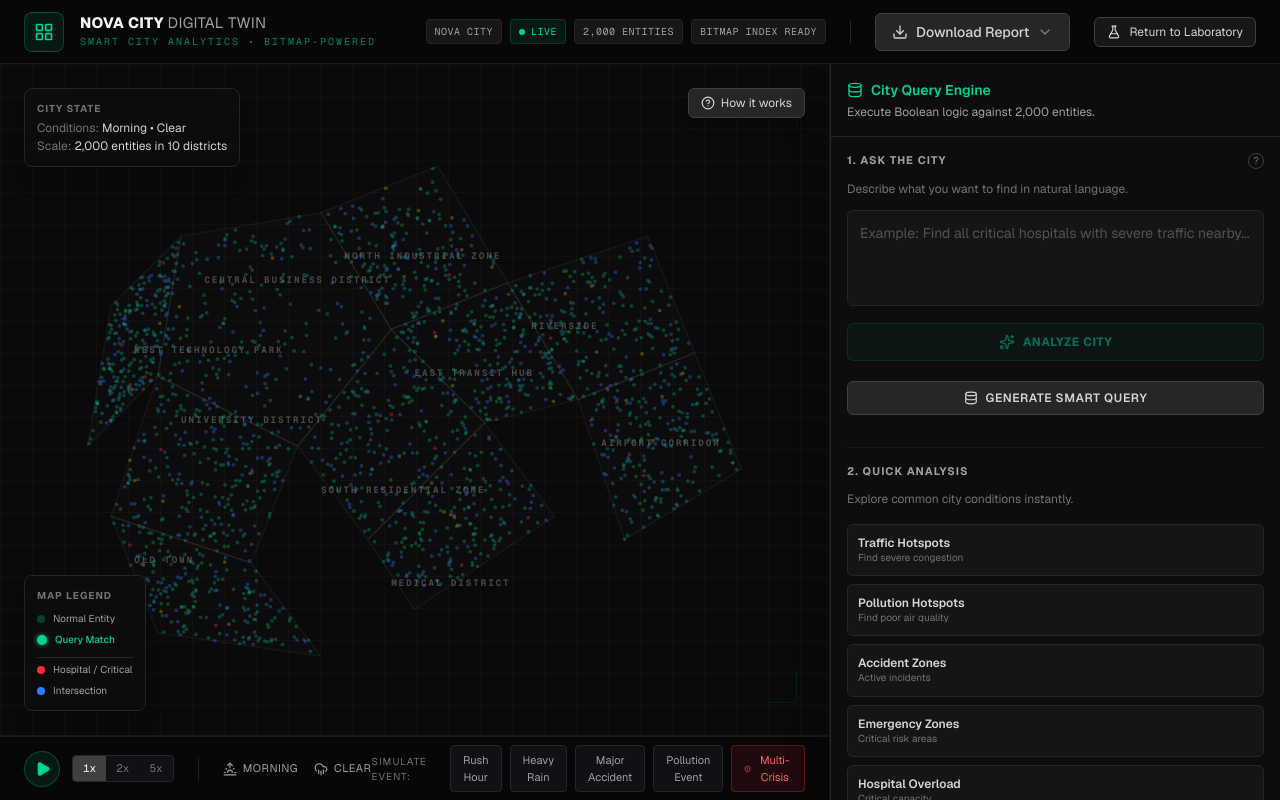
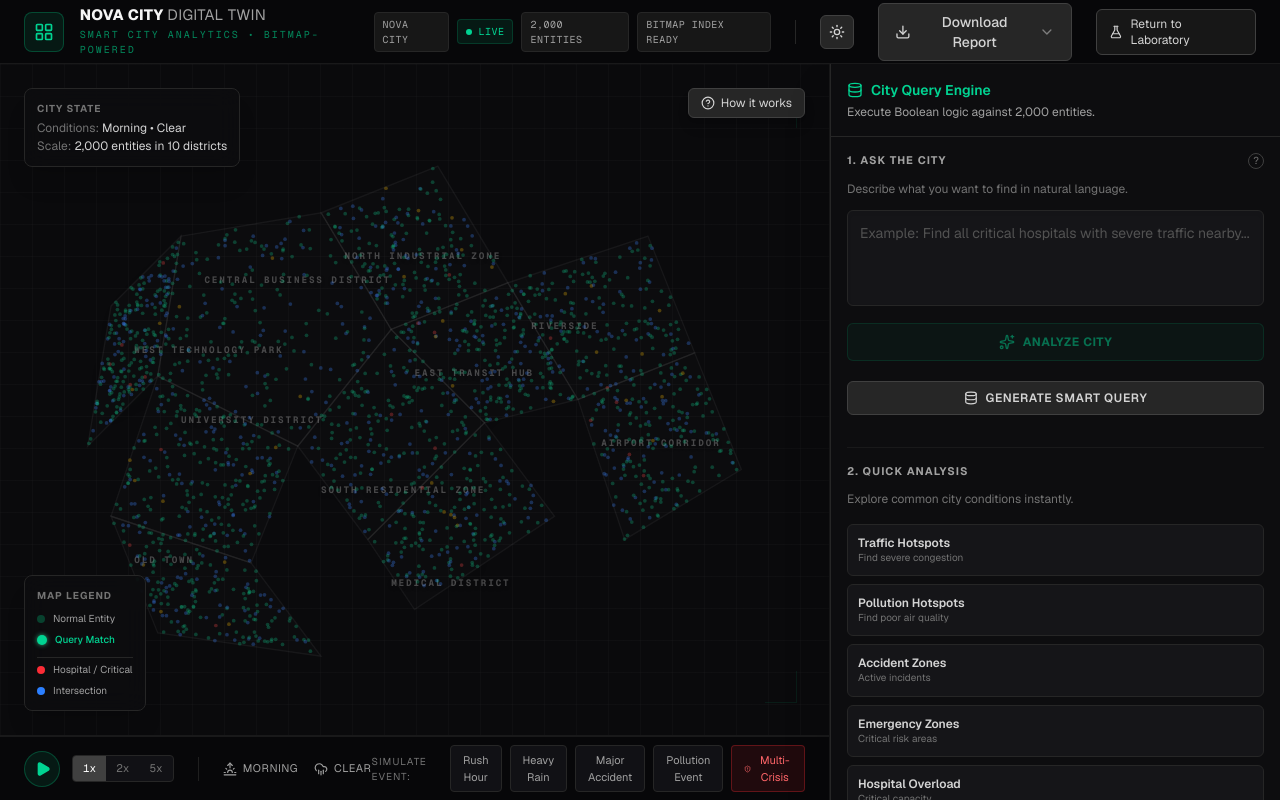
Before and after one commit to rajan-1357/bitmapindex, a Next.js app: page /city in a window 1280 px wide. Built offline with nearby package versions, Linux system fonts and the light colour scheme.

Commit message:
feat: Add Day/Night mode toggle using CSS invert approach

```diff
--- a/src/app/globals.css
+++ b/src/app/globals.css
@@ -34,3 +34,14 @@ body {
   -webkit-font-smoothing: antialiased;
   -moz-osx-font-smoothing: grayscale;
 }
+
+/* Day Mode Implementation */
+html.light-mode {
+  filter: invert(1) hue-rotate(180deg);
+  background: white;
+}
+
+html.light-mode img,
+html.light-mode video {
+  filter: invert(1) hue-rotate(180deg);
+}
--- a/src/app/page.tsx
+++ b/src/app/page.tsx
@@ -17,6 +17,7 @@ import { BookOpen, User, HelpCircle } from 'lucide-react';
 import { DeveloperInfo } from '@/components/about/DeveloperInfo';
 import { HelpManual } from '@/components/help/HelpManual';
 import { DownloadReportBtn } from '@/components/report/DownloadReportBtn';
+import { ThemeToggle } from '@/components/shared/ThemeToggle';
 type Tab = 'Intro' | 'Dataset' | 'Builder' | 'Matrix' | 'Algebra' | 'Query' | 'Compare' | 'Help' | 'Developed By';
 
 
@@ -279,6 +280,7 @@ export default function LaboratoryDashboard() {
           </h1>
         </div>
         <div className="flex gap-4 items-center">
+          <ThemeToggle />
           <DownloadReportBtn type="lab" />
           <button onClick={() => setActiveTab('Compare')} className={`flex items-center gap-2 px-3 py-1.5 rounded-md text-sm transition-colors ${activeTab === 'Compare' ? 'bg-amber-600 text-white' : 'bg-neutral-800 hover:bg-neutral-700'}`}>
             <GitCompare className="w-4 h-4" /> Compare
--- a/src/components/city/CityHeader.tsx
+++ b/src/components/city/CityHeader.tsx
@@ -3,6 +3,7 @@
 import Link from 'next/link';
 import { LayoutGrid, FlaskConical } from 'lucide-react';
 import { DownloadReportBtn } from '@/components/report/DownloadReportBtn';
+import { ThemeToggle } from '@/components/shared/ThemeToggle';
 
 export default function CityHeader() {
   return (
@@ -43,6 +44,7 @@ export default function CityHeader() {
 
         <div className="h-6 w-px bg-neutral-800"></div>
 
+        <ThemeToggle />
         <DownloadReportBtn type="city" />
 
         <Link
--- /dev/null
+++ b/src/components/shared/ThemeToggle.tsx
@@ -0,0 +1,39 @@
+"use client";
+
+import React, { useEffect, useState } from 'react';
+import { Sun, Moon } from 'lucide-react';
+
+export function ThemeToggle() {
+  const [isLightMode, setIsLightMode] = useState(false);
+
+  useEffect(() => {
+    // Check local storage or system preference on mount
+    const saved = localStorage.getItem('theme');
+    if (saved === 'light') {
+      setIsLightMode(true);
+      document.documentElement.classList.add('light-mode');
+    }
+  }, []);
+
+  const toggleTheme = () => {
+    if (isLightMode) {
+      document.documentElement.classList.remove('light-mode');
+      localStorage.setItem('theme', 'dark');
+      setIsLightMode(false);
+    } else {
+      document.documentElement.classList.add('light-mode');
+      localStorage.setItem('theme', 'light');
+      setIsLightMode(true);
+    }
+  };
+
+  return (
+    <button
+      onClick={toggleTheme}
+      className="flex items-center justify-center p-2 rounded-md bg-neutral-800 hover:bg-neutral-700 text-neutral-300 hover:text-white transition-colors border border-neutral-700"
+      title={isLightMode ? "Switch to Night Mode" : "Switch to Day Mode"}
+    >
+      {isLightMode ? <Moon className="w-4 h-4" /> : <Sun className="w-4 h-4" />}
+    </button>
+  );
+}
```
